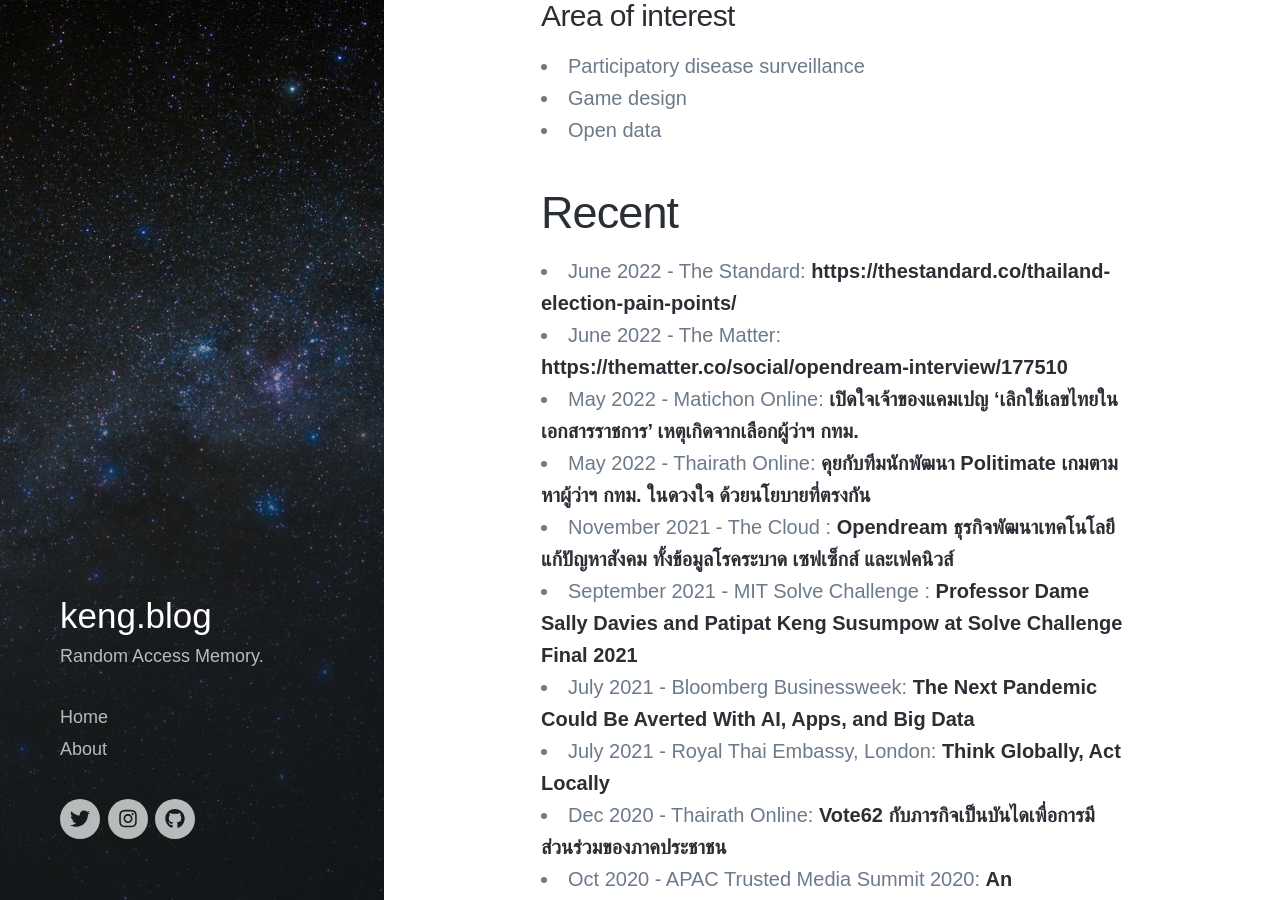
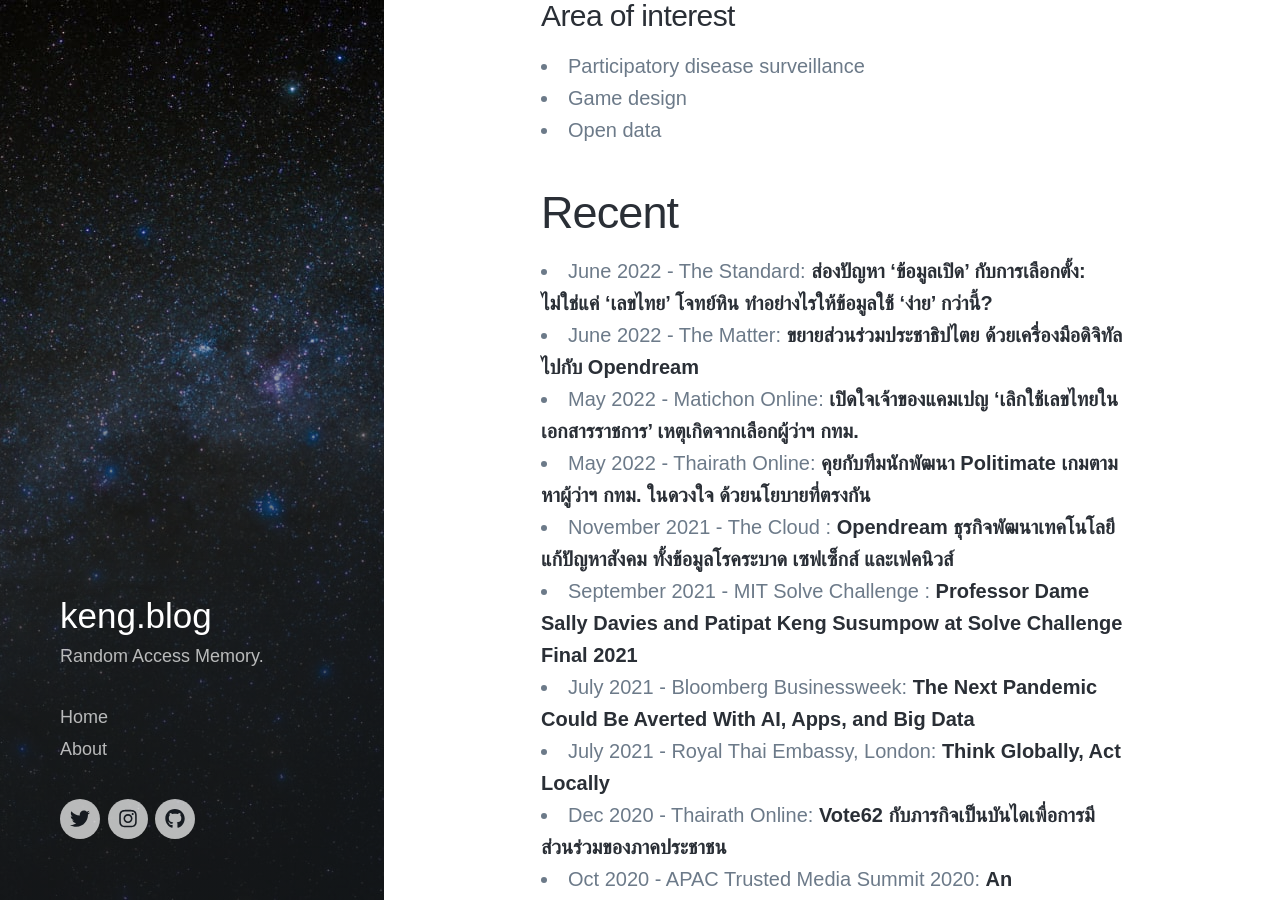
Before and after one commit to kengggg/kengggg.github.io, a Jekyll site: the page built from _pages/about.md, in a window 1280 px wide and 900 px high, scrolled down 848 px. Built offline with Jekyll 4.4.1, drawn with Linux system fonts in a browser that asks for light colours; nearby versions of some CDN libraries; some web fonts are replaced.

Commit message:
fix june 2022

```diff
--- a/_pages/about.md
+++ b/_pages/about.md
@@ -18,8 +18,8 @@
 - Open data
 
 ## Recent
-- June 2022 - The Standard: [https://thestandard.co/thailand-election-pain-points/][27]
-- June 2022 - The Matter: [https://thematter.co/social/opendream-interview/177510][26]
+- June 2022 - The Standard: [ส่องปัญหา ‘ข้อมูลเปิด’ กับการเลือกตั้ง: ไม่ใช่แค่ ‘เลขไทย’ โจทย์หิน ทำอย่างไรให้ข้อมูลใช้ ‘ง่าย’ กว่านี้?][27]
+- June 2022 - The Matter: [ขยายส่วนร่วมประชาธิปไตย ด้วยเครื่องมือดิจิทัล ไปกับ Opendream][26]
 - May 2022 - Matichon Online: [เปิดใจเจ้าของแคมเปญ ‘เลิกใช้เลขไทยในเอกสารราชการ’ เหตุเกิดจากเลือกผู้ว่าฯ กทม.][25]
 - May 2022 - Thairath Online: [คุยกับทีมนักพัฒนา Politimate เกมตามหาผู้ว่าฯ กทม. ในดวงใจ ด้วยนโยบายที่ตรงกัน][24]
 - November 2021 - The Cloud : [Opendream ธุรกิจพัฒนาเทคโนโลยีแก้ปัญหาสังคม ทั้งข้อมูลโรคระบาด เซฟเซ็กส์ และเฟคนิวส์][23]
```
